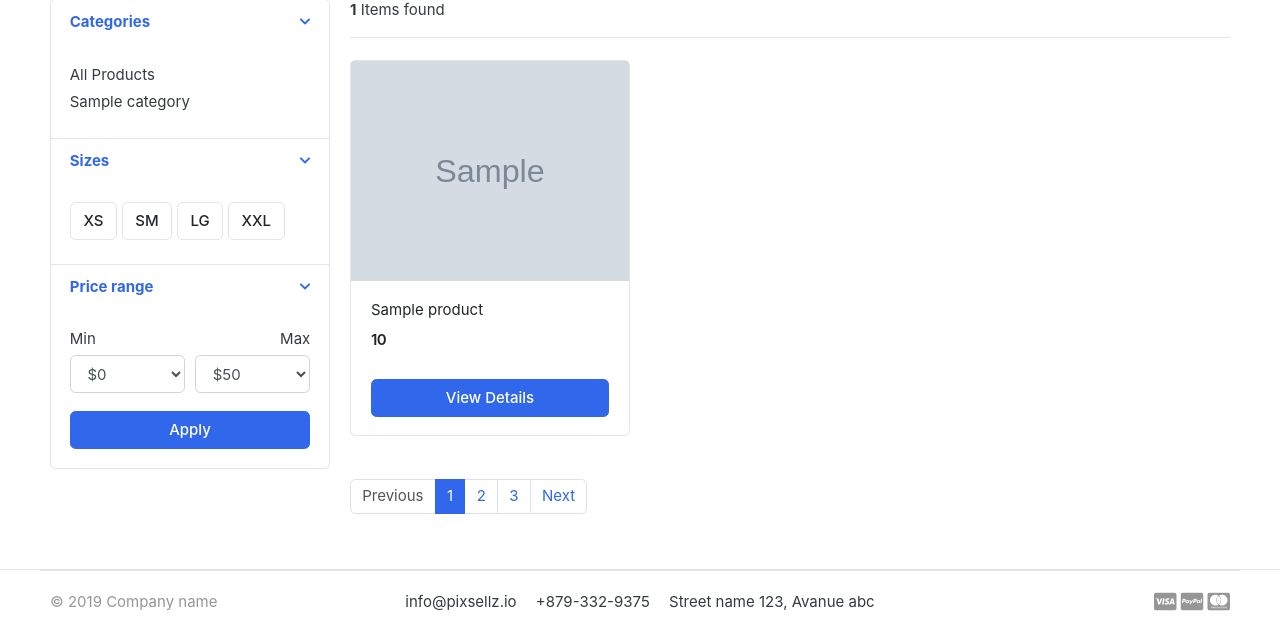
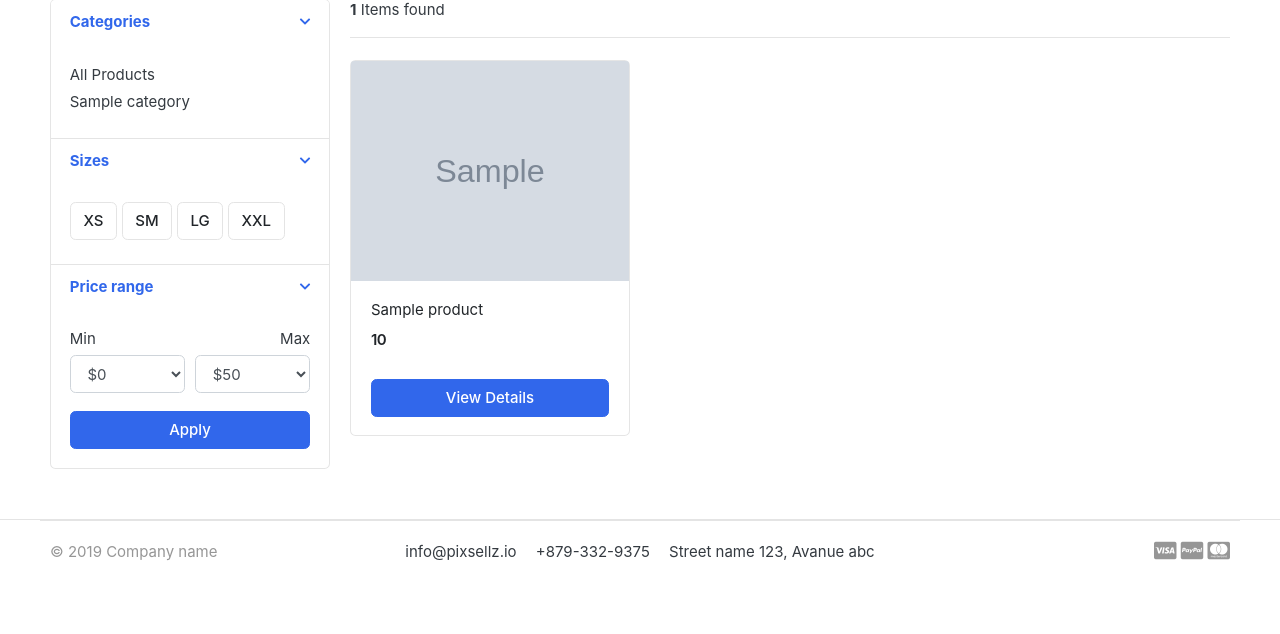
Before and after one commit to tonyhieu1211/SevenStore, a Django app: page /store/ in a window 1280 px wide. Shown: the part 295-929 px from the top of the page. After the commit the page ends 856 px from the top, so only its background shows below. Run offline with Django 3.2, Linux system fonts and the light colour scheme; tables that the repository leaves empty hold one stand-in row (values such as "Sample post"); grey boxes marked "Sample" are stand-in pictures; some libraries are stand-ins or nearby versions; some web fonts are replaced.

Commit message:
create paginator for store page

```diff
--- a/store/views.py
+++ b/store/views.py
@@ -4,6 +4,7 @@ from category.models import Category
 from carts.models import CartItem
 
 from carts.views import _cart_id
+from django.core.paginator import EmptyPage, PageNotAnInteger, Paginator
 # Create your views here.
 def store(request, category_slug = None):
     categories = None
@@ -12,14 +13,20 @@ def store(request, category_slug = None):
     if category_slug != None:
         categories = get_object_or_404(Category, slug=category_slug)
         products = Product.objects.filter(category=categories, is_available=True)
+        paginator = Paginator(products, 3)
+        page = request.GET.get('page')
+        paged_products = paginator.get_page(page)
         product_count = products.count()
     else:
         products = Product.objects.all().filter(is_available=True)
+        paginator = Paginator(products, 3)
+        page = request.GET.get('page')
+        paged_products = paginator.get_page(page)
         product_count = products.count()
 
 
     context = {
-        'products': products,
+        'products': paged_products,
         'product_count': product_count
     }
     return render(request,'store/store.html', context)
--- a/templates/store/store.html
+++ b/templates/store/store.html
@@ -31,7 +31,7 @@
                                 <ul class="list-menu">
                                     <li><a href="{% url 'store' %}"> All Products </a></li>
                                     {% for category in links %}
-                                        <li><a href="{{ category.get_url }}"> {{ category.category_name }} </a></li>
+                                    <li><a href="{{ category.get_url }}"> {{ category.category_name }} </a></li>
                                     {% endfor %}
                                 </ul>
 
@@ -151,13 +151,31 @@
 
 
                 <nav class="mt-4" aria-label="Page navigation sample">
+                    {% if products.has_other_pages %}
                     <ul class="pagination">
+                        {% if products.has_previous %}
+                        <li class="page-item"><a class="page-link"
+                                href="?page={{products.previous_page_number}}">Previous</a></li>
+                        {% else %}
                         <li class="page-item disabled"><a class="page-link" href="#">Previous</a></li>
-                        <li class="page-item active"><a class="page-link" href="#">1</a></li>
-                        <li class="page-item"><a class="page-link" href="#">2</a></li>
-                        <li class="page-item"><a class="page-link" href="#">3</a></li>
-                        <li class="page-item"><a class="page-link" href="#">Next</a></li>
+                        {% endif %}
+
+                        {% for i in products.paginator.page_range %}
+                        {% if products.number == i %}
+                        <li class="page-item active"><a class="page-link" href="#">{{i}}</a></li>
+                        {% else %}
+                        <li class="page-item"><a class="page-link" href="?page={{i}}">{{i}}</a></li>
+                        {% endif %}
+                        {% endfor %}
+
+                        {% if products.has_next %}
+                        <li class="page-item"><a class="page-link" href="?page={{products.next_page_number}}">Next</a>
+                        </li>
+                        {% else %}
+                        <li class="page-item disabled"><a class="page-link" href="#">Next</a></li>
+                        {% endif %}
                     </ul>
+                    {% endif %}
                 </nav>
 
             </main> <!-- col.// -->
```
